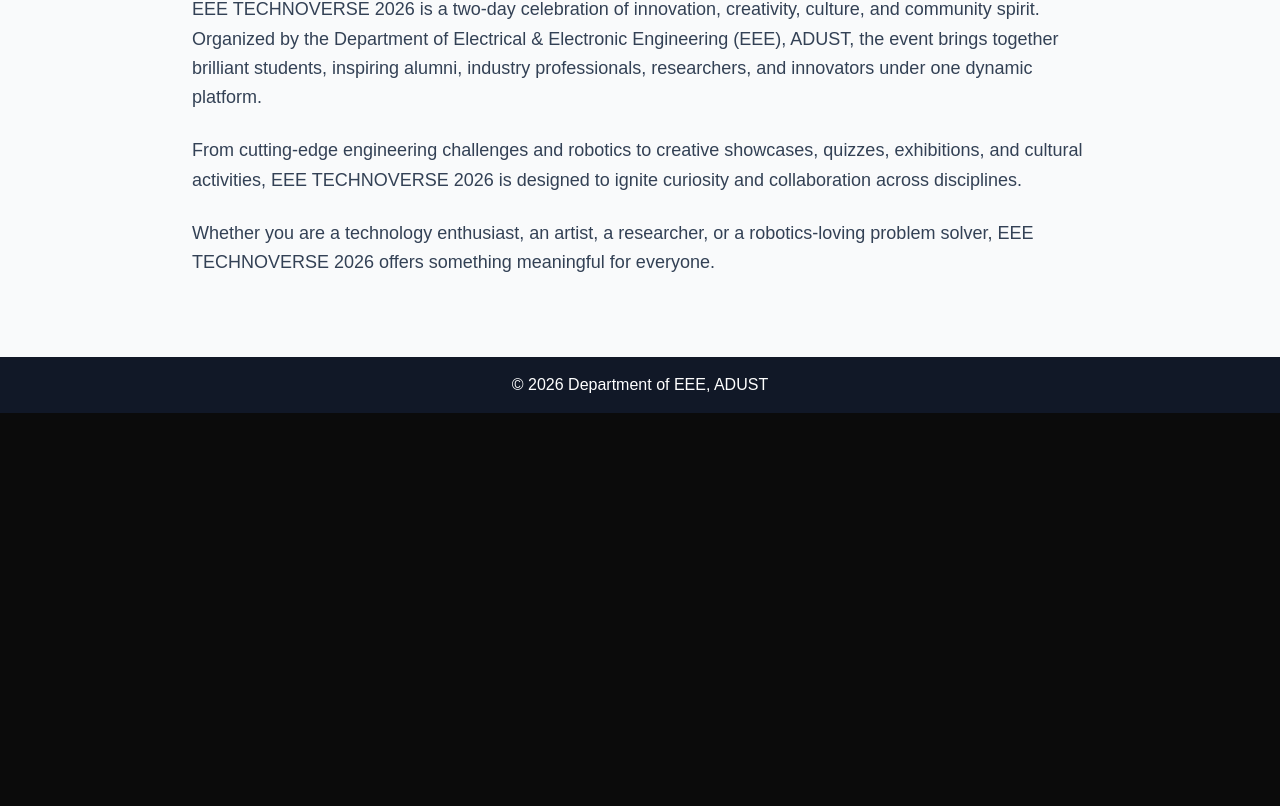
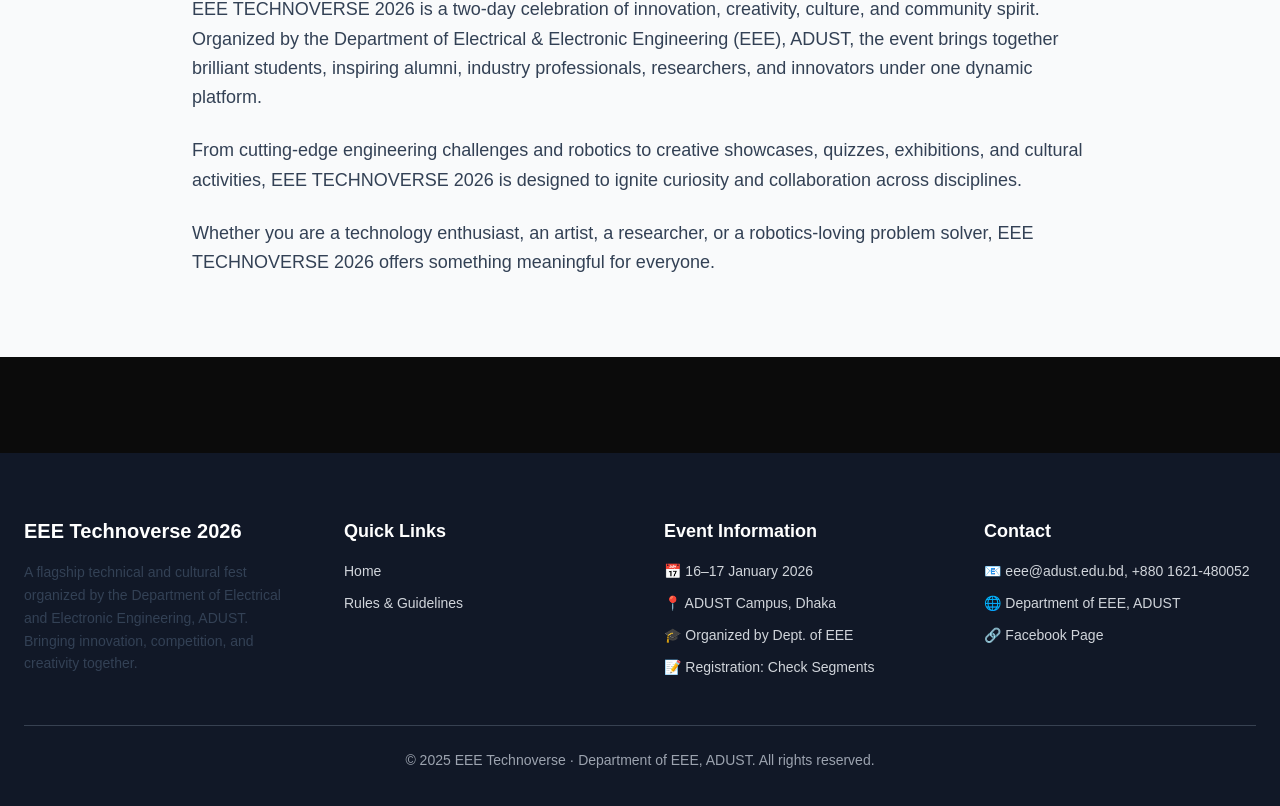
Before and after one commit to rae-mazid-adust/eee-technoverse-2026, a Next.js app: page / in a window 1280 px wide. Shown: the part 890-1696 px from the top of the page. Before the commit the page ends 1303 px from the top, so only its background shows below. Built offline with nearby package versions, Linux system fonts and the light colour scheme.

Commit message:
Improved and updated footer

```diff
--- a/components/Footer.tsx
+++ b/components/Footer.tsx
@@ -1,7 +1,77 @@
+import Link from "next/link";
+
 export default function Footer() {
   return (
-    <footer className="bg-gray-900 text-white text-center p-4">
-      © 2026 Department of EEE, ADUST
+    <footer className="bg-gray-900 text-gray-300 mt-24">
+      <div className="max-w-7xl mx-auto px-6 py-16">
+        <div className="grid grid-cols-1 gap-12 md:grid-cols-2 lg:grid-cols-4">
+
+          {/* Brand */}
+          <div>
+            <h3 className="text-xl font-bold text-white">
+              EEE Technoverse 2026
+            </h3>
+            <p className="mt-4 text-sm leading-relaxed">
+              A flagship technical and cultural fest organized by the
+              Department of Electrical and Electronic Engineering, ADUST.
+              Bringing innovation, competition, and creativity together.
+            </p>
+          </div>
+
+          {/* Quick Links */}
+          <div>
+            <h4 className="text-lg font-semibold text-white mb-4">
+              Quick Links
+            </h4>
+            <ul className="space-y-3 text-sm">
+              <li><Link href="/" className="hover:text-white">Home</Link></li>
+
+              <li><Link href="https://eee-technoverse-2026-snowy.vercel.app/rules" className="hover:text-white">Rules & Guidelines</Link></li>
+            </ul>
+          </div>
+
+          {/* Event Info */}
+          <div>
+            <h4 className="text-lg font-semibold text-white mb-4">
+              Event Information
+            </h4>
+            <ul className="space-y-3 text-sm">
+              <li>📅 16–17 January 2026</li>
+              <li>📍 ADUST Campus, Dhaka</li>
+              <li>🎓 Organized by Dept. of EEE</li>
+              <li>📝 Registration: Check Segments</li>
+            </ul>
+          </div>
+
+          {/* Contact */}
+          <div>
+            <h4 className="text-lg font-semibold text-white mb-4">
+              Contact
+            </h4>
+            <ul className="space-y-3 text-sm">
+              <li>📧 eee@adust.edu.bd, +880 1621-480052 </li>
+              <li>🌐 Department of EEE, ADUST</li>
+              <li>
+                🔗 <a
+                  href="https://www.facebook.com/eeeadust"
+                  target="_blank"
+                  rel="noopener noreferrer"
+                  className="hover:text-white"
+                >
+                  Facebook Page
+                </a>
+              </li>
+            </ul>
+          </div>
+
+        </div>
+
+        {/* Bottom bar */}
+        <div className="mt-12 border-t border-gray-700 pt-6 text-center text-sm text-gray-400">
+          © {new Date().getFullYear()} EEE Technoverse · Department of EEE, ADUST.
+          All rights reserved.
+        </div>
+      </div>
     </footer>
   );
 }
```
